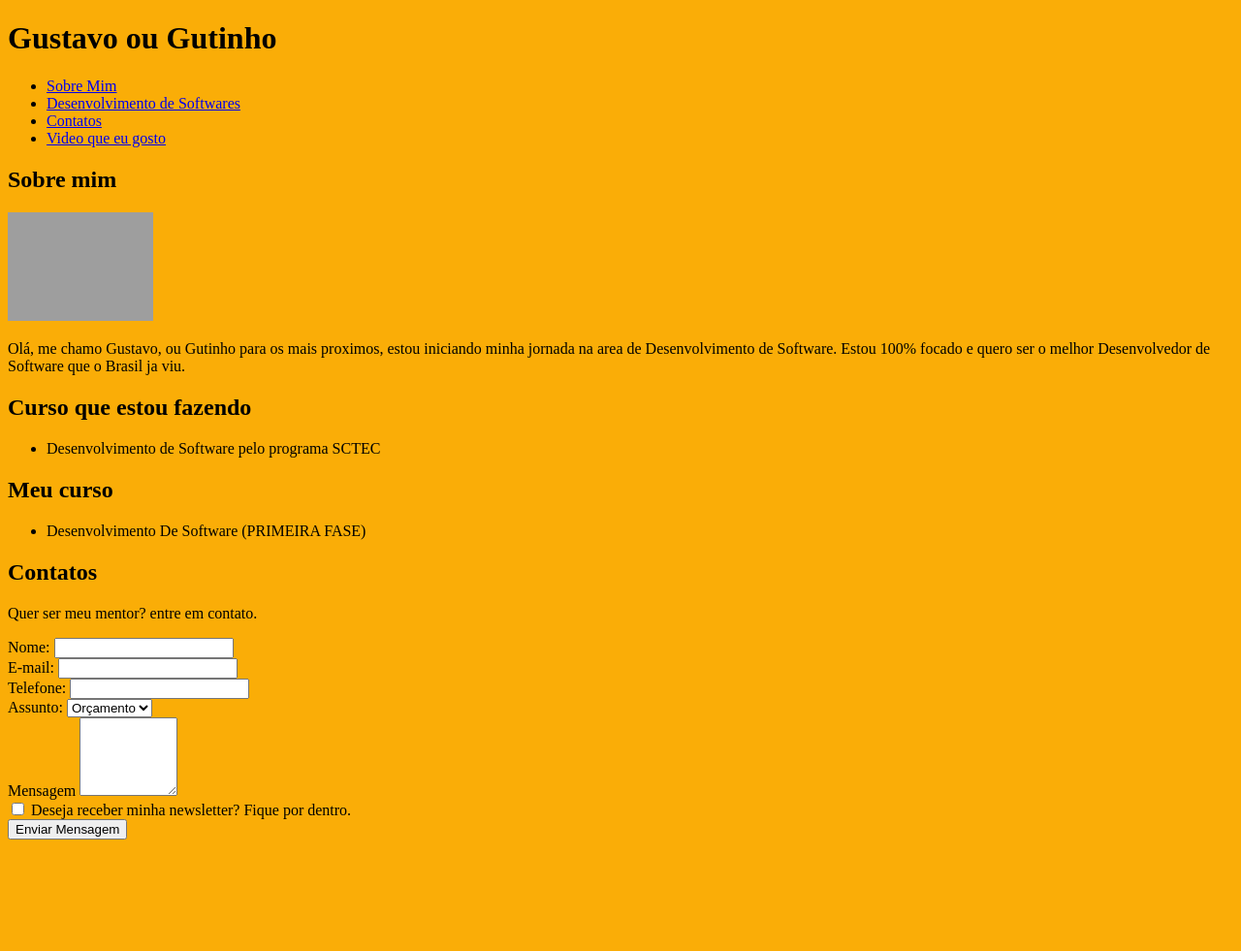
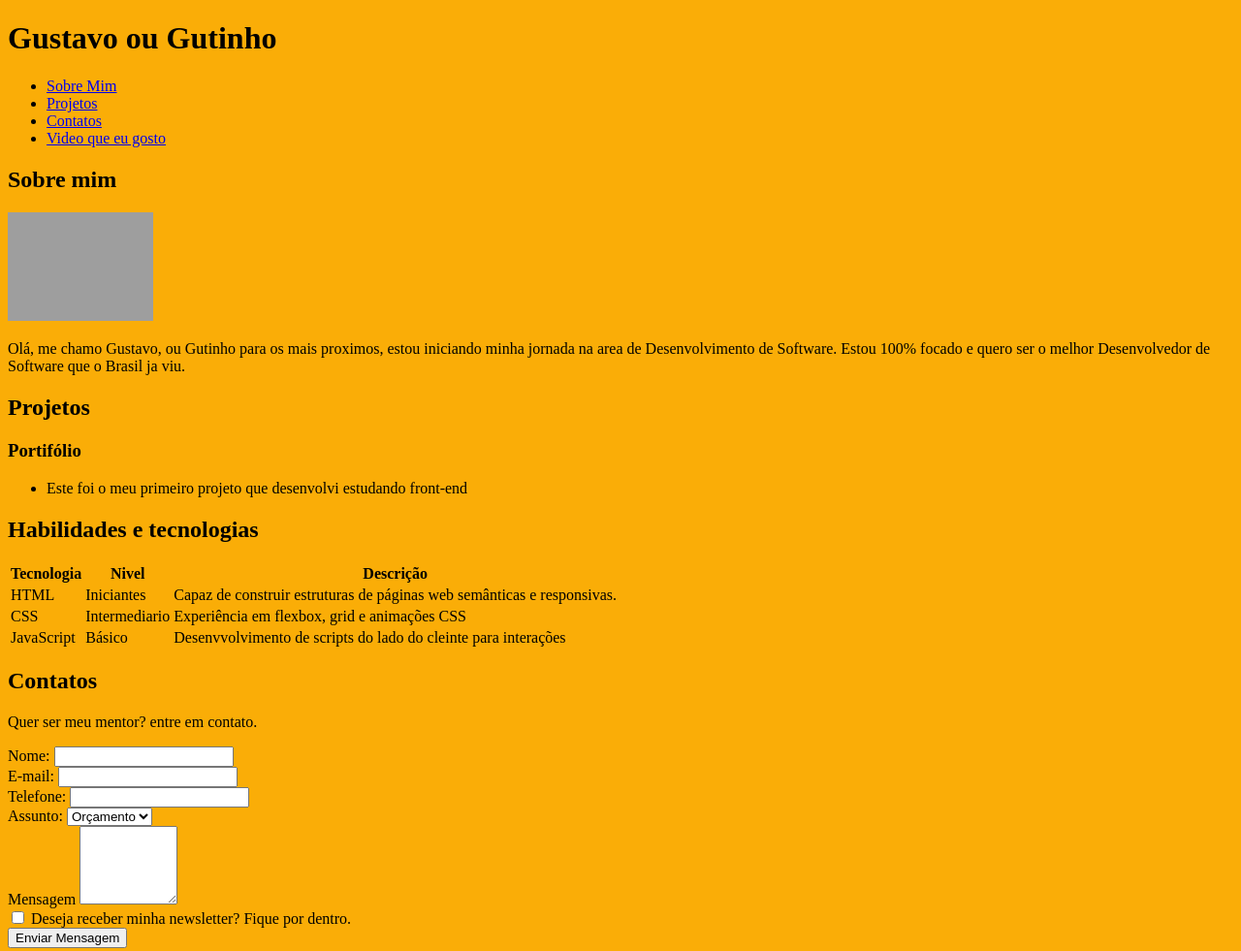
Before and after one commit to gutinho99/numero1, a plain HTML site: page index.html in a window 1280 px wide. Shown: the whole page at 97% size. Before the commit the page ends 874 px from the top, so only its background shows below. Drawn offline with Linux system fonts and the light colour scheme; grey boxes are pictures that could not be loaded.

Commit message:
Adição de FORMULARIO E TABELA

```diff
--- a/index.html
+++ b/index.html
@@ -21,7 +21,7 @@
     <nav> <!--Seção de navegação do site.-->
       <ul><!--List não ordenada para links do nosso menu-->
         <li><a href="#sobre">Sobre Mim</a></li>
-        <li><a href="#curso">Desenvolvimento de Softwares</a></li>
+        <li><a href="#projeto">Projetos</a></li>
         <li><a href="#contato">Contatos</a></li>
         <li><a href="https://www.youtube.com/watch?v=epf-WQdVis0" target="_blank">Video que eu gosto</a></li>
 
@@ -43,24 +43,57 @@
       </p>
     </article>
     <aside>
-      <h2>Curso que estou fazendo</h2>
+      <section id="projeto"></section>
+      <h2>Projetos</h2>
+      <h3>Portifólio</h3>
       <ul>
-        <li>Desenvolvimento de Software pelo programa SCTEC</li>
+        <li>Este foi o meu primeiro projeto que desenvolvi estudando front-end</li>
 
       </ul>
     </aside>
-    <SECtion id="curso">
-      <h2>Meu curso</h2>
+    </section>
 
-      <aside>
-        <ul>
-          <li>Desenvolvimento De Software (PRIMEIRA FASE)</li>
-        </ul>
-      </aside>
+    <section id="habilidades">
+
+      <h2>Habilidades e tecnologias</h2>
+
+      <table>
+
+        <head>
+          <tr>
+            <th>Tecnologia</th>
+            <th>Nivel</th>
+            <th>Descrição</th>
+          </tr>
+        </head>
+<tbody>
+  <tr>
+    <td>HTML</td>
+    <td>Iniciantes</td>
+    <td>Capaz de construir estruturas de páginas web semânticas e responsivas.</td>
+  </tr>
+
+  <tr>
+    <td>CSS</td>
+    <td>Intermediario</td>
+    <td>Experiência em flexbox, grid e animações CSS</td>
+  </tr>
+
+ <tr>
+    <td>JavaScript</td>
+    <td>Básico</td>
+    <td>Desenvvolvimento de scripts do lado do cleinte para interações</td>
+  </tr>
+
+
+</tbody>
+
+      </table>
+    </section>
 
 
 
-    </section>
+
     <footer>
 
       <section id="contato">
```
